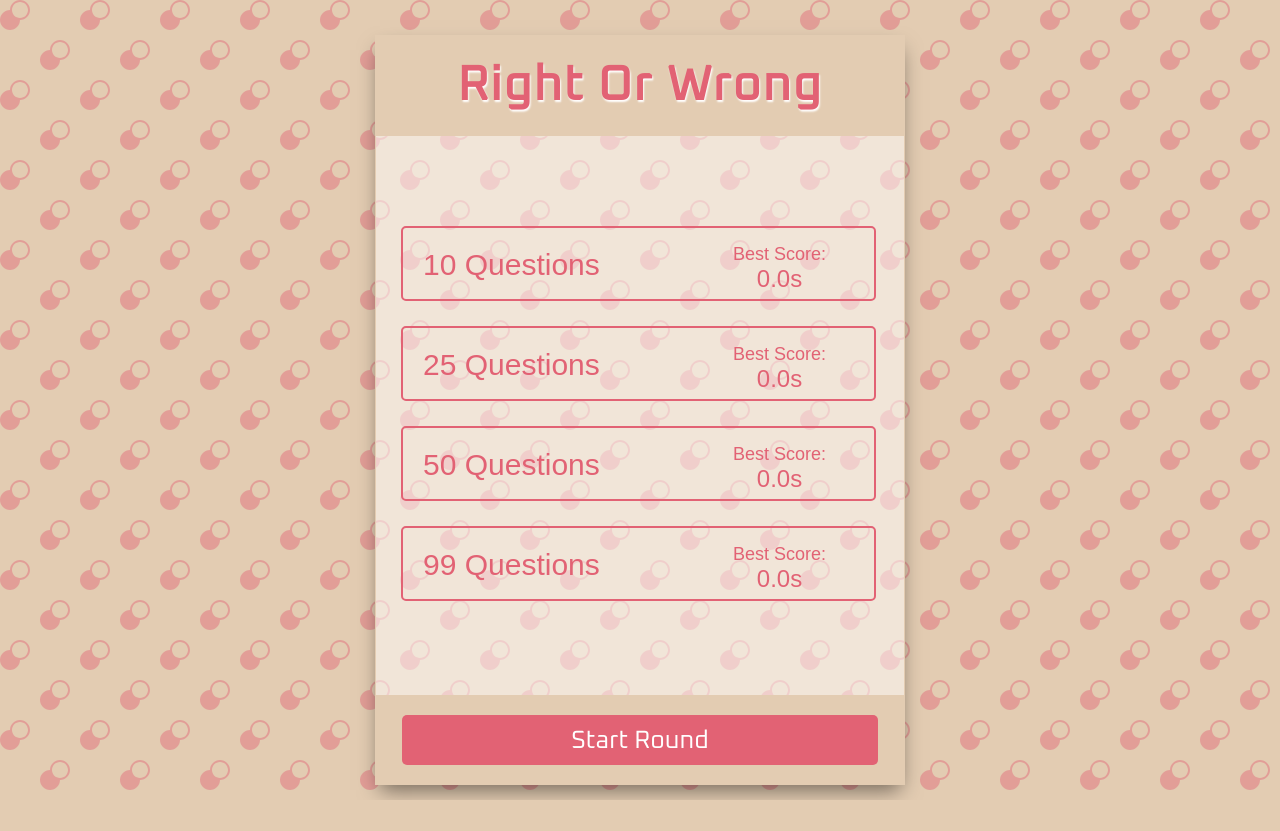
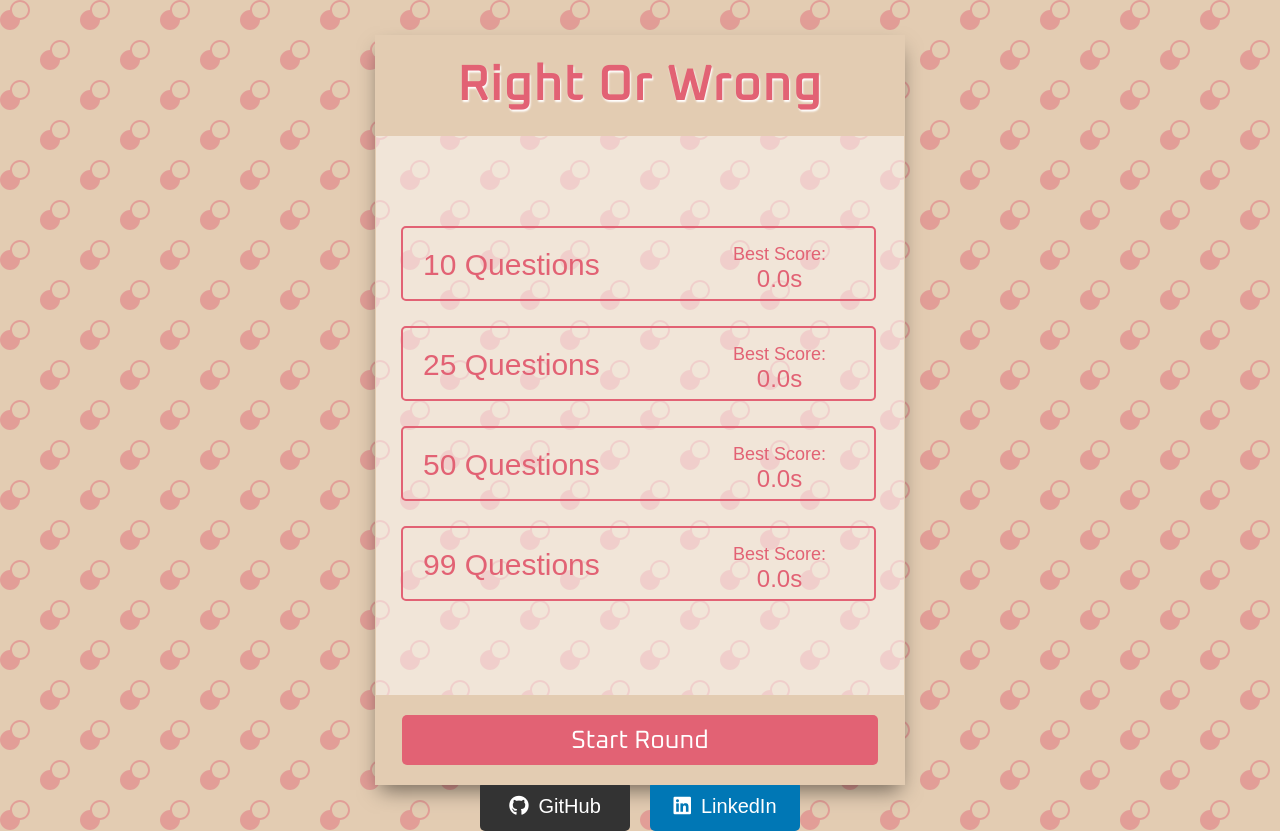
Before and after one commit to notfeardan/RightOrWrong-Math, a plain HTML site: page index.html in a window 1280 px wide. Before the commit the page ends 800 px from the top, so only its background shows below. Drawn offline with Linux system fonts and the light colour scheme; a web font is replaced by a local one.

Commit message:
Added github and linkedin btns

```diff
--- a/index.html
+++ b/index.html
@@ -5,6 +5,10 @@
     <meta name="viewport" content="width=device-width, initial-scale=1.0" />
     <title>Right Or Wrong Math Edition</title>
     <link rel="icon" type="image/png" href="" />
+    <script
+      src="https://kit.fontawesome.com/0956c454ab.js"
+      crossorigin="anonymous"
+    ></script>
     <link rel="stylesheet" href="style.css" />
   </head>
   <body>
@@ -53,6 +57,22 @@
           </div>
         </form>
       </div>
+      <div class="social-buttons">
+        <a
+          href="https://github.com/your-username"
+          target="_blank"
+          class="social-btn github-btn"
+        >
+          <i class="fab fa-github"></i>GitHub
+        </a>
+        <a
+          href="https://www.linkedin.com/in/your-linkedin"
+          target="_blank"
+          class="social-btn linkedin-btn"
+        >
+          <i class="fab fa-linkedin"></i> LinkedIn
+        </a>
+      </div>
       <div class="card" id="countdown-page" hidden>
         <h1 class="countdown">3</h1>
       </div>
--- a/style.css
+++ b/style.css
@@ -314,3 +314,45 @@ button:active {
     left: 232px;
   }
 }
+
+.social-buttons {
+  display: flex;
+  justify-content: center;
+  gap: 20px;
+  margin-top: 20px;
+}
+
+.social-btn {
+  display: flex;
+  align-items: center;
+  justify-content: center;
+  width: 150px;
+  height: 50px;
+  border-radius: 5px;
+  font-size: 20px;
+  text-decoration: none;
+  color: white;
+  background-color: #333;
+  cursor: pointer;
+  transition: background-color 0.3s ease;
+}
+
+.github-btn {
+  background-color: #333;
+}
+
+.github-btn:hover {
+  background-color: #555;
+}
+
+.linkedin-btn {
+  background-color: #0077b5;
+}
+
+.linkedin-btn:hover {
+  background-color: #006196;
+}
+
+.social-btn i {
+  margin-right: 10px;
+}
```
